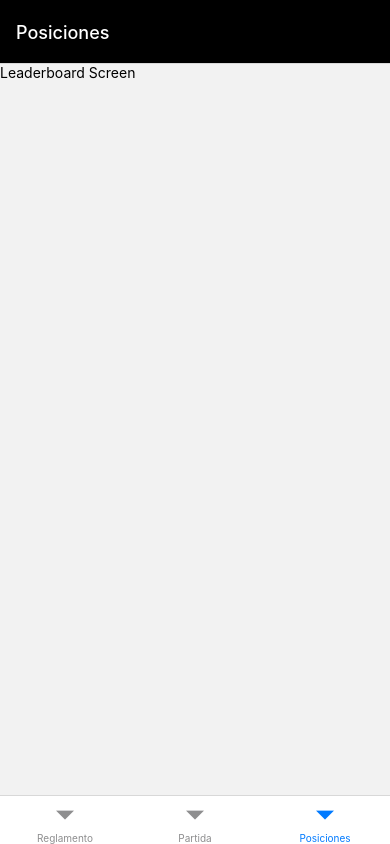
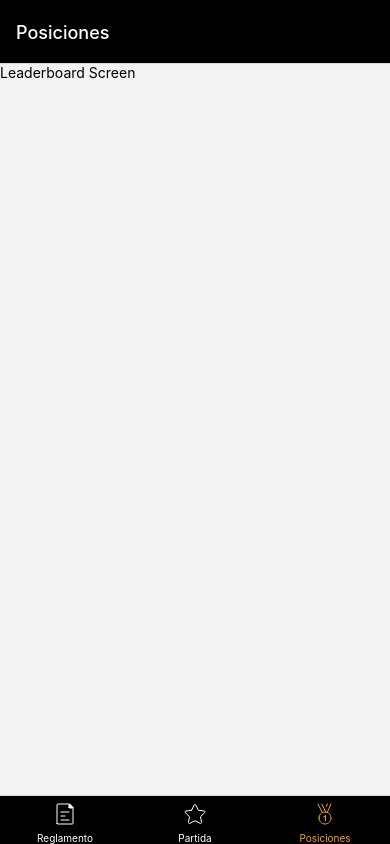
Before and after one commit to luchoPenafiel/uno-rn, a React Native app: screen /Posiciones in a window 390 px wide. Built offline with nearby package versions, Linux system fonts and the light colour scheme.

Commit message:
feat: tab bar navigation styles

```diff
--- a/package.json
+++ b/package.json
@@ -18,6 +18,7 @@
     "react-native": "0.66.4",
     "react-native-safe-area-context": "^3.3.2",
     "react-native-screens": "^3.10.1",
+    "react-native-svg": "^12.1.1",
     "styled-components": "^5.3.3"
   },
   "devDependencies": {
--- a/src/components/BottomNavigator.tsx
+++ b/src/components/BottomNavigator.tsx
@@ -2,20 +2,47 @@
 import React, { ReactElement } from 'react';
 import { createBottomTabNavigator } from '@react-navigation/bottom-tabs';
 
+// Screens
 import { Game, Leaderboard, Rules } from '@uno/screens';
+
+// Theme
+import theme from '@uno/constants/theme';
+
+// Icons
+import { MedalIcon, PageIcon, StarIcon } from '@uno/components/Icons';
 
 const BottomTabs = createBottomTabNavigator();
 
-const headerStyles = {
+const customStyles = {
   headerStyle: {
-    backgroundColor: '#000',
+    backgroundColor: theme.color.dark,
   },
-  headerTintColor: '#fff',
+  headerTintColor: theme.color.white,
+  tabBarStyle: {
+    backgroundColor: theme.color.dark,
+  },
+  tabBarActiveTintColor: theme.color.yellow,
+  tabBarInactiveTintColor: theme.color.white,
 };
 
 export const BottomNavigator = (): ReactElement => {
   return (
-    <BottomTabs.Navigator screenOptions={headerStyles}>
+    <BottomTabs.Navigator
+      screenOptions={({ route }) => ({
+        ...customStyles,
+        tabBarIcon: ({ color, size }) => {
+          if (route.name === 'Reglamento') {
+            return <PageIcon color={color} size={size} />;
+          }
+          if (route.name === 'Partida') {
+            return <StarIcon color={color} size={size} />;
+          }
+
+          if (route.name === 'Posiciones') {
+            return <MedalIcon color={color} size={size} />;
+          }
+        },
+      })}>
       <BottomTabs.Screen name="Reglamento" component={Rules} options={{ title: 'Reglamento' }} />
       <BottomTabs.Screen name="Partida" component={Game} options={{ title: 'Partida' }} />
       <BottomTabs.Screen name="Posiciones" component={Leaderboard} options={{ title: 'Posiciones' }} />
--- /dev/null
+++ b/src/components/Icons/Medal.tsx
@@ -0,0 +1,21 @@
+import React, { ReactElement } from 'react';
+import { Svg, Path } from 'react-native-svg';
+
+type IconProps = {
+  size?: number;
+  color?: string;
+};
+
+export const MedalIcon = ({ size = 24, color = '#fff' }: IconProps): ReactElement => {
+  return (
+    <Svg width={size} height={size} viewBox={`0 0 ${size} ${size}`}>
+      <Path
+        d="M14.2718 10.445L18 2M9.31612 10.6323L5 2M12.7615 10.0479L8.835 2M14.36 2L13.32 4.5M6 16C6 19.3137 8.68629 22 12 22C15.3137 22 18 19.3137 18 16C18 12.6863 15.3137 10 12 10C8.68629 10 6 12.6863 6 16Z"
+        stroke={color}
+        strokeLinecap="round"
+        strokeLinejoin="round"
+      />
+      <Path d="M10.5 15L12.5 13.5V18.5" stroke={color} strokeLinecap="round" strokeLinejoin="round" />
+    </Svg>
+  );
+};
--- /dev/null
+++ b/src/components/Icons/Page.tsx
@@ -0,0 +1,30 @@
+import React, { ReactElement } from 'react';
+import { Svg, Path } from 'react-native-svg';
+
+type IconProps = {
+  size?: number;
+  color?: string;
+};
+
+export const PageIcon = ({ size = 24, color = '#fff' }: IconProps): ReactElement => {
+  return (
+    <Svg width={size} height={size} viewBox={`0 0 ${size} ${size}`}>
+      <Path
+        d="M4 21.4V2.6C4 2.26863 4.26863 2 4.6 2H16.2515C16.4106 2 16.5632 2.06321 16.6757 2.17574L19.8243 5.32426C19.9368 5.43679 20 5.5894 20 5.74853V21.4C20 21.7314 19.7314 22 19.4 22H4.6C4.26863 22 4 21.7314 4 21.4Z"
+        stroke={color}
+        strokeLinecap="round"
+        strokeLinejoin="round"
+      />
+      <Path
+        d="M16 5.4V2.35355C16 2.15829 16.1583 2 16.3536 2C16.4473 2 16.5372 2.03725 16.6036 2.10355L19.8964 5.39645C19.9628 5.46275 20 5.55268 20 5.64645C20 5.84171 19.8417 6 19.6464 6H16.6C16.2686 6 16 5.73137 16 5.4Z"
+        fill={color}
+        stroke={color}
+        strokeLinecap="round"
+        strokeLinejoin="round"
+      />
+      <Path d="M8 10L16 10" stroke={color} strokeLinecap="round" strokeLinejoin="round" />
+      <Path d="M8 18L16 18" stroke={color} strokeLinecap="round" strokeLinejoin="round" />
+      <Path d="M8 14L12 14" stroke={color} strokeLinecap="round" strokeLinejoin="round" />
+    </Svg>
+  );
+};
--- /dev/null
+++ b/src/components/Icons/Star.tsx
@@ -0,0 +1,20 @@
+import React, { ReactElement } from 'react';
+import { Svg, Path } from 'react-native-svg';
+
+type IconProps = {
+  size?: number;
+  color?: string;
+};
+
+export const StarIcon = ({ size = 24, color = '#fff' }: IconProps): ReactElement => {
+  return (
+    <Svg width={size} height={size} viewBox={`0 0 ${size} ${size}`}>
+      <Path
+        d="M8.58737 8.23597L11.1849 3.00376C11.5183 2.33208 12.4817 2.33208 12.8151 3.00376L15.4126 8.23597L21.2215 9.08017C21.9668 9.18848 22.2638 10.0994 21.7243 10.6219L17.5217 14.6918L18.5135 20.4414C18.6409 21.1798 17.8614 21.7428 17.1945 21.3941L12 18.678L6.80547 21.3941C6.1386 21.7428 5.35909 21.1798 5.48645 20.4414L6.47825 14.6918L2.27575 10.6219C1.73617 10.0994 2.03322 9.18848 2.77852 9.08017L8.58737 8.23597Z"
+        stroke={color}
+        strokeLinecap="round"
+        strokeLinejoin="round"
+      />
+    </Svg>
+  );
+};
--- /dev/null
+++ b/src/components/Icons/index.ts
@@ -0,0 +1,5 @@
+import { MedalIcon } from '@uno/components/Icons/Medal';
+import { PageIcon } from '@uno/components/Icons/Page';
+import { StarIcon } from '@uno/components/Icons/Star';
+
+export { MedalIcon, PageIcon, StarIcon };
--- /dev/null
+++ b/src/constants/theme.ts
@@ -0,0 +1,11 @@
+export default {
+  color: {
+    yellow: '#f2a22c',
+    red: '#ff5759',
+    blue: '#5457fa',
+    green: '#00a827',
+    dark: '#000',
+    white: '#fff',
+    gray: '#adadad',
+  },
+};
```
Also changed, not shown: src/components/Icons/star-outline.svg (added), 2 other files (tests, documents, lock files or other folders).
